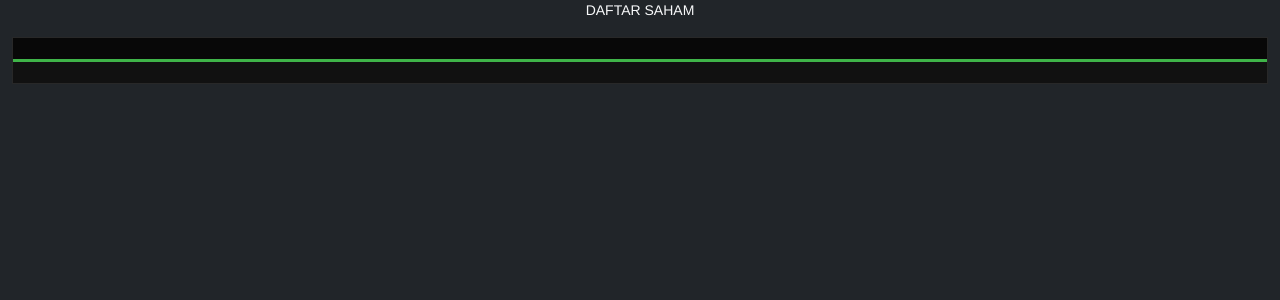
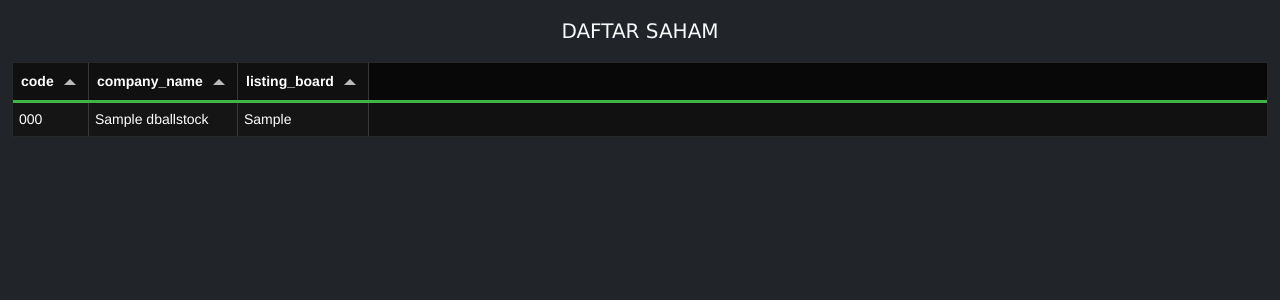
Before and after one commit to nice9uy/scanner_saham, a Django app: page /scanner/settings/ in a window 1280 px wide. Shown: the part 71-371 px from the top of the page. Run offline with Django 5.2, Linux system fonts and the light colour scheme; tables that the repository leaves empty hold one stand-in row (values such as "Sample post"); some libraries are stand-ins or nearby versions.

Commit message:
fix:Menampilkan data di settings

```diff
--- a/scanner/views.py
+++ b/scanner/views.py
@@ -17,10 +17,12 @@ def settings(request):
 
 def setting_data(request):
     try:
-        stocks_settings = list(DbAllStocks.objects.values())
+        stocks_settings = list(DbAllStocks.objects.values('code','company_name' , 'listing_board' ))
     except:
         pass
     return JsonResponse(stocks_settings, safe=False)
+
+
 
 
 def upload_data_stocks(request):
--- a/static/js/custom_js/all_data.js
+++ b/static/js/custom_js/all_data.js
@@ -1,27 +1,9 @@
-// $(document).ready(function() {
-//     // Periksa apakah elemen dengan ID 'example-table' ada di halaman
-//     if ($("#table_settings").length > 0) {
-//         // Jika elemen ada, inisialisasi Tabulator
-//         $(document).ready(function() {
-//             // Inisialisasi Tabulator dengan data dari endpoint Django
-//             var table = new Tabulator("#table_settings", {
-//                 ajaxURL: "{% url 'setting_data' %}",  // Endpoint Django untuk mengambil data
-//                 autoColumns: true,  // Membuat kolom otomatis berdasarkan field data
-//             });
-//         });
-
-//     } else {
-//         // Jika elemen tidak ada, lakukan sesuatu yang lain, atau biarkan kosong
-//         console.log("Table element not found on this page.");
-//     }
-// });
-
-
-
 $(document).ready(function() {
-    // Inisialisasi Tabulator dengan data dari endpoint Django
     var table = new Tabulator("#table_settings", {
-        ajaxURL: "/scanner/setting-data/",  // Endpoint Django untuk mengambil data
-        autoColumns: true,  // Membuat kolom otomatis berdasarkan field data
+        ajaxURL: '/scanner/setting_data/',
+        autoColumns: true,
+        ajaxError: function(err) {
+            console.error("Error fetching data: ", err);
+        }
     });
 });
--- a/templates/home/settings.html
+++ b/templates/home/settings.html
@@ -2,19 +2,19 @@
 {% load static %}
 {% block settings %}
 
-<link rel="stylesheet" href="{% static 'css/tabulator_site_dark.min.css' %}" />
-<script type="text/javascript" src="{% static 'js/tabulator.min.js' %}"></script>
+    <link rel="stylesheet" href="{% static 'css/tabulator_site_dark.min.css' %}" />
+    <script type="text/javascript" src="{% static 'js/tabulator.min.js' %}"></script>
 
 
     {% include 'header/index.html' %}
 
 
-        <div class="container-fluid text-center">
+    <div class="container-fluid text-center">
 
-            <p>DAFTAR SAHAM</p>
-            <div id="table_settings"></div>
+        <p  style="font-size: 20px; font-family: Verdana, Geneva, Tahoma, sans-serif; " class="mt-3">DAFTAR SAHAM</p>
+        <div id="table_settings"></div>
 
-        </div>
+    </div>
 
 
 
--- a/templates/parsial/all_stocks.html
+++ b/templates/parsial/all_stocks.html
@@ -1,5 +1,5 @@
 
-<table id="table_settings" class="table table-striped table-bordered text-dark" style="width:100%">
+{% comment %} <table id="table_settings" class="table table-striped table-bordered text-dark" style="width:100%">
     <thead>
         <tr>
             <th class="text-center">NO</th>
@@ -19,4 +19,4 @@
 
         {% endfor %}
     </tbody>
-</table>
+</table> {% endcomment %}
```
Also changed, not shown: templates/base.html (line endings or trailing spaces).
